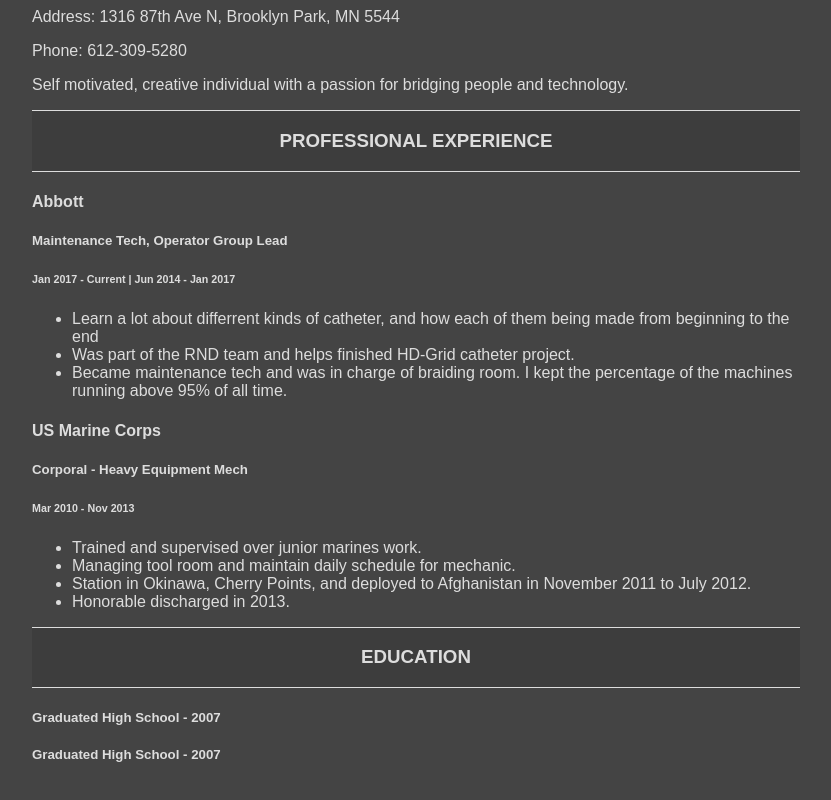
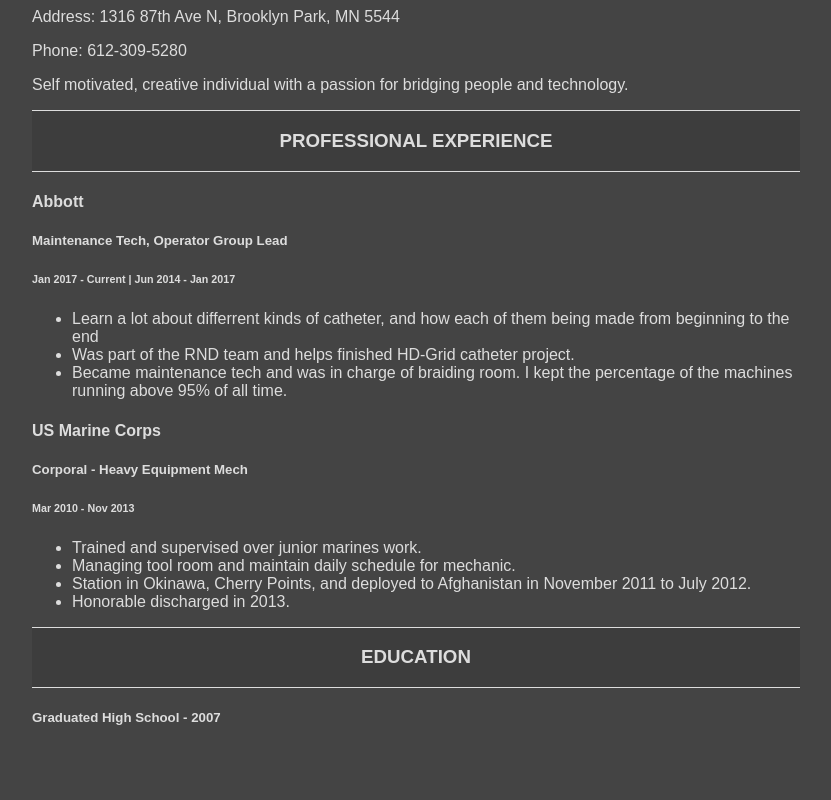
Before and after one commit to KenDang1/k3ndang.github.io, a plain HTML site: page index.html in a window 1280 px wide. Shown: the part 498-1298 px from the top of the page, without its empty margins (224-1055 px from the left). Drawn offline with Linux system fonts and the light colour scheme.

Commit message:
Update index.html

```diff
--- a/index.html
+++ b/index.html
@@ -54,8 +54,3 @@
     </div>
 </body>
 </html>
-  </div>
-
-    <div>
-      <h5>Graduated High School - 2007</h5>
-    </div>
```
